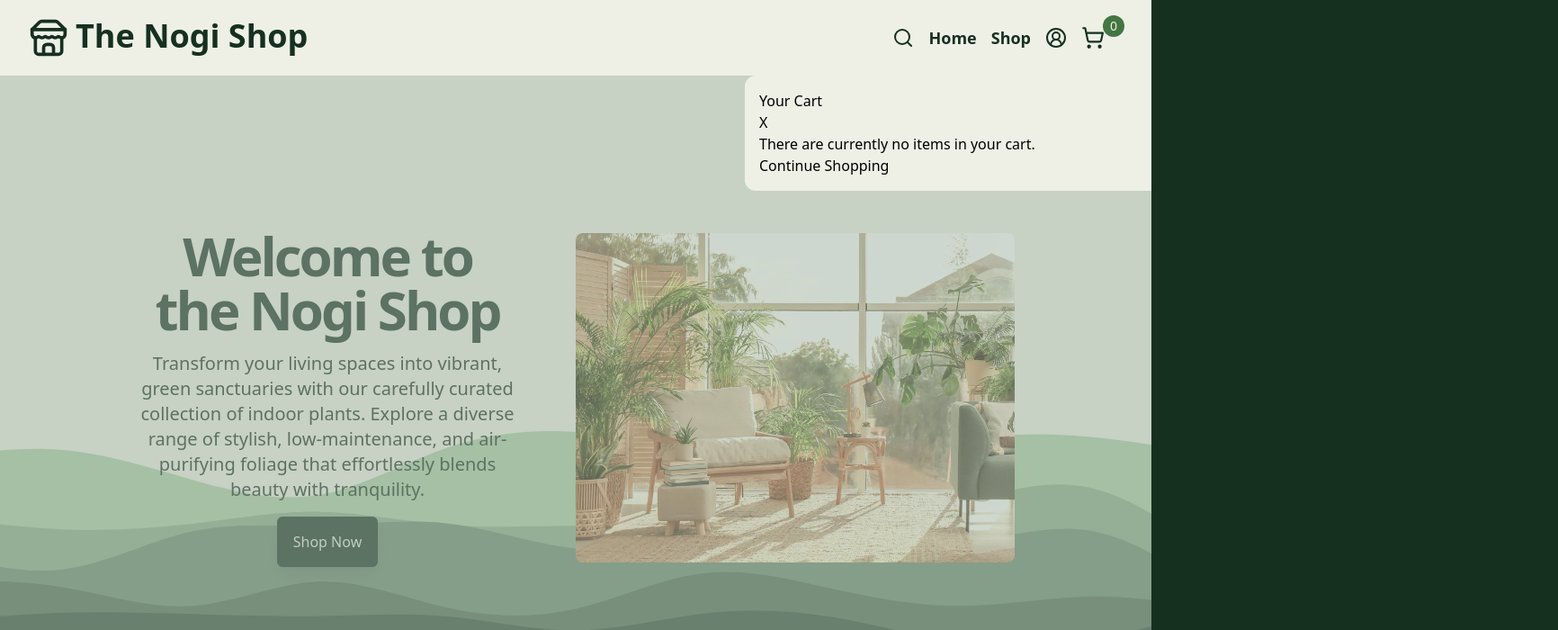
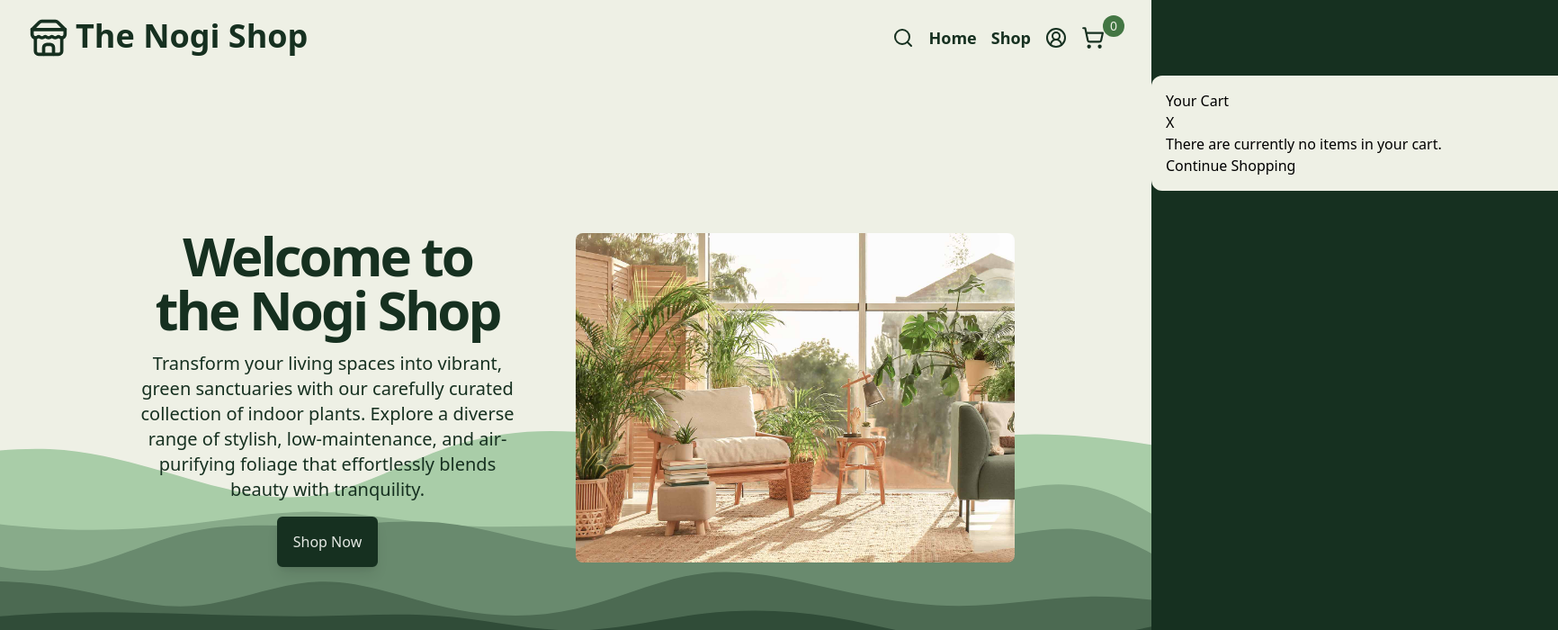
Before and after one commit to Nogiback/Shopping-Cart, a React (Vite) app: page / in a window 1280 px wide. Shown: the top 700 px of the page at 90% size, 1732 px wide, since content can reach past the window. Built offline with nearby package versions, Linux system fonts and the light colour scheme; a web font is replaced by a local one.

Commit message:
Minor fixes/refactoring cart component

```diff
--- a/src/App.jsx
+++ b/src/App.jsx
@@ -11,7 +11,7 @@ import { v4 as uuidv4 } from 'uuid';
 
 export default function App() {
   const [cart, setCart] = useState([]);
-  const [cartActive, setCartActive] = useState(true);
+  const [cartActive, setCartActive] = useState(false);
 
   function toggleCart() {
     if (!cartActive) {
--- a/src/components/Cart.jsx
+++ b/src/components/Cart.jsx
@@ -19,7 +19,7 @@ export default function Cart({ status, toggleCart, cart }) {
         }`}
       ></div>
       <div
-        className={`bg-white-100 absolute right-0 top-[84px] z-10 h-auto w-[420px] overflow-y-scroll rounded-l-xl p-4 ${
+        className={`bg-white-100 absolute right-0 top-[72px] z-10 h-auto w-[420px] overflow-y-scroll rounded-l-xl p-4 md:top-[84px] ${
           status
             ? 'translate-x-0 transform transition-transform duration-700'
             : 'translate-x-full transform transition-transform duration-700'
@@ -48,7 +48,12 @@ export default function Cart({ status, toggleCart, cart }) {
               );
             })}
             <p>Total: ${calculateSubtotal()}</p>
-            <button>Checkout</button>
+            <Link to='/' className=''>
+              Checkout
+            </Link>
+            <Link to='/shop' className=''>
+              Continue Shopping
+            </Link>
           </div>
         )}
       </div>
```
